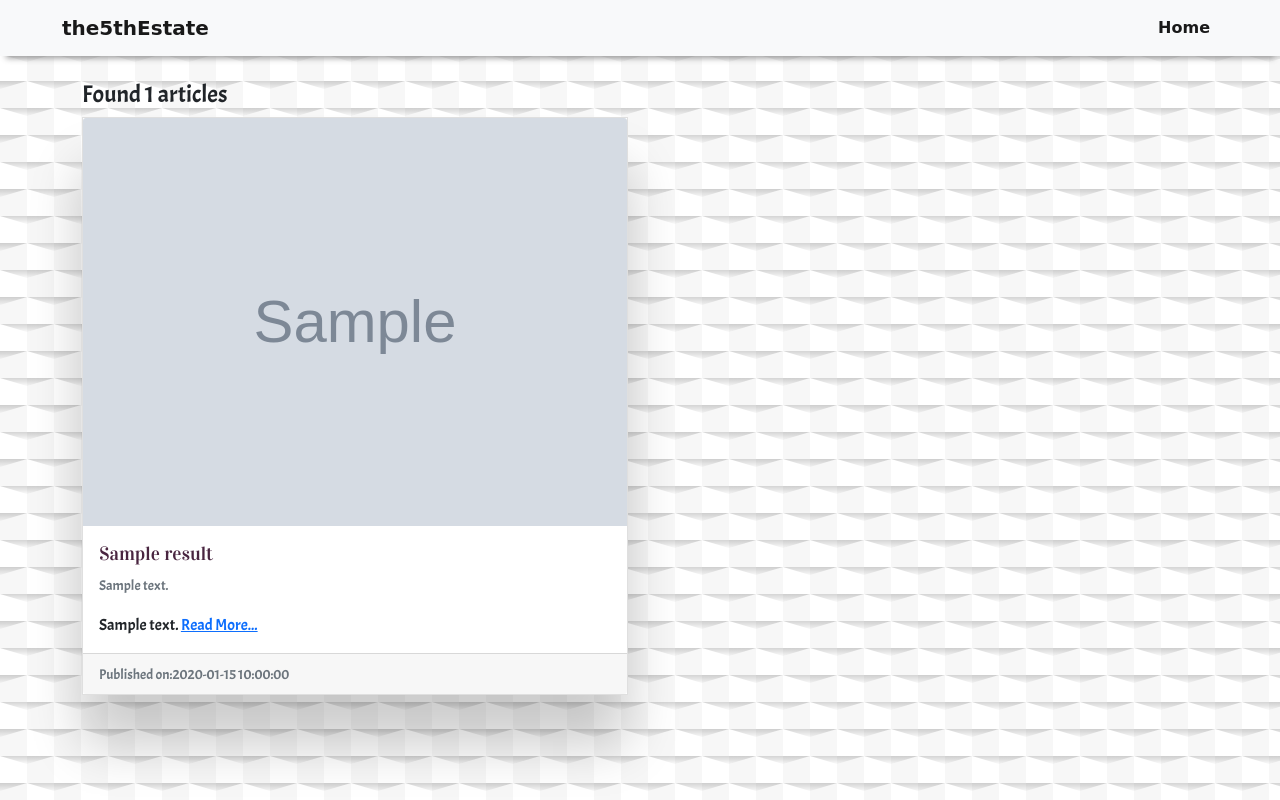
After one commit to Njoro410/the-fourth-estate, a Flask app: template app/templates/search.html in a window 1280 px wide. The commit adds this page. Run offline with Flask 2, Linux system fonts and the light colour scheme; the template is opened without the code that fills it: most values are stand-ins (such as "Sample title", 1, 10 or a date in 2020); grey boxes marked "Sample" are stand-in pictures; some libraries are stand-ins or nearby versions; some web fonts are replaced.

Commit message:
added search template and a start.sh file

```diff
--- a/app/static/css/index.css
+++ b/app/static/css/index.css
@@ -51,3 +51,10 @@ body {
 #c {
     margin-top: 80px;
 }
+#search {
+    width: 250px;
+}
+.carousel-caption {
+    color: rgb(255, 255, 255);
+    box-shadow: inset 0 0 0 1000px rgba(0, 0, 0, 0.678);
+}
--- a/app/templates/articles.html
+++ b/app/templates/articles.html
@@ -4,7 +4,7 @@
 {% endblock %}
 {% block title %} Top Headlines {% endblock %}
 
-
+<h4>Found {{articles | count }} articles </h4>
 {% block carousel %}
 
 <div id="carouselExampleDark" class="carousel slide carousel-fade" data-bs-ride="carousel">
--- a/app/templates/base.html
+++ b/app/templates/base.html
@@ -32,17 +32,27 @@
                     <li class="nav-item">
                         <a class="nav-link active" aria-current="page" href="/">Home</a>
                     </li>
+                    {% if isIndex %}
                     <li class="nav-item">
                         <a class="nav-link" data-bs-toggle="offcanvas" href="#offcanvasExample" role="button"
-                            aria-controls="offcanvasExample" data-bs-toggle="tooltip" data-bs-placement="left" title="Open a list of news sources" >
+                            aria-controls="offcanvasExample" data-bs-toggle="tooltip" data-bs-placement="left"
+                            title="Open a list of news sources">
                             Sources
                         </a>
                     </li>
                 </ul>
+                <form class="d-flex">
+                    <input class="form-control me-2" name="query" id="search" type="search" placeholder="Enter Keyword"
+                        aria-label="Search">
+                    <button class="btn btn-outline-success" type="submit">Search Articles</button>
+                </form>
+
+                {% endif %}
             </div>
         </div>
     </nav>
     {% block content %} {% endblock %}
+
 
     <div class="container" id="c">
         <div class="row">
--- /dev/null
+++ b/app/templates/search.html
@@ -0,0 +1,34 @@
+{% extends 'base.html'%}
+{% block css %}
+<link rel="stylesheet" href="{{url_for('static',filename='css/index.css')}}">
+{% endblock %}
+{% block title %} Search Results {% endblock %}
+
+{% block allarticles %}
+<h4>Found {{s_articles | count }} articles </h4>
+<div class="row row-cols-1 row-cols-md-2 g-4">
+    {% for result in s_articles %}
+    <div class="col">
+        <div class="card">
+            <img src="{{result.urlToImage}}" class="card-img-top" alt="{{result.name}}" width="80%">
+            <div class="card-body">
+                <h6 class="card-title">{{result.title}}</h6>
+                <p class="card-text"><small class="text-muted">{{result.description}}</small></p>
+                {% if result.content %}
+                <p class="card-text">{{result.content | truncate(200)}} <a href="{{result.url}}">Read More...</a></p>
+                {% else %}
+                <a href="{{result.url}}" class="btn btn-outline-primary">Read More...</a></p>
+                {% endif %}
+
+
+            </div>
+            <div class="card-footer">
+                <small class="text-muted">Published on:{{result.publishedAt | truncate(15)}}</small>
+            </div>
+        </div>
+    </div>
+    {% endfor %}
+</div>
+
+
+{% endblock %}
--- a/main.py
+++ /dev/null
@@ -1,6 +0,0 @@
-from app import create_app
-
-app = create_app('development')
-
-if __name__ == '__main__':
-    app.run()
--- /dev/null
+++ b/manage.py
@@ -0,0 +1,17 @@
+from app import create_app
+from flask_script import Manager,Server
+
+app = create_app('development')
+
+manager = Manager(app)
+manager.add_command('server',Server)
+
+@manager.command
+def test():
+    """Run the unit tests."""
+    import unittest
+    tests = unittest.TestLoader().discover('tests')
+    unittest.TextTestRunner(verbosity=2).run(tests)
+
+if __name__ == '__main__':
+    manager.run()
```
Also changed, not shown: 1 other file.
